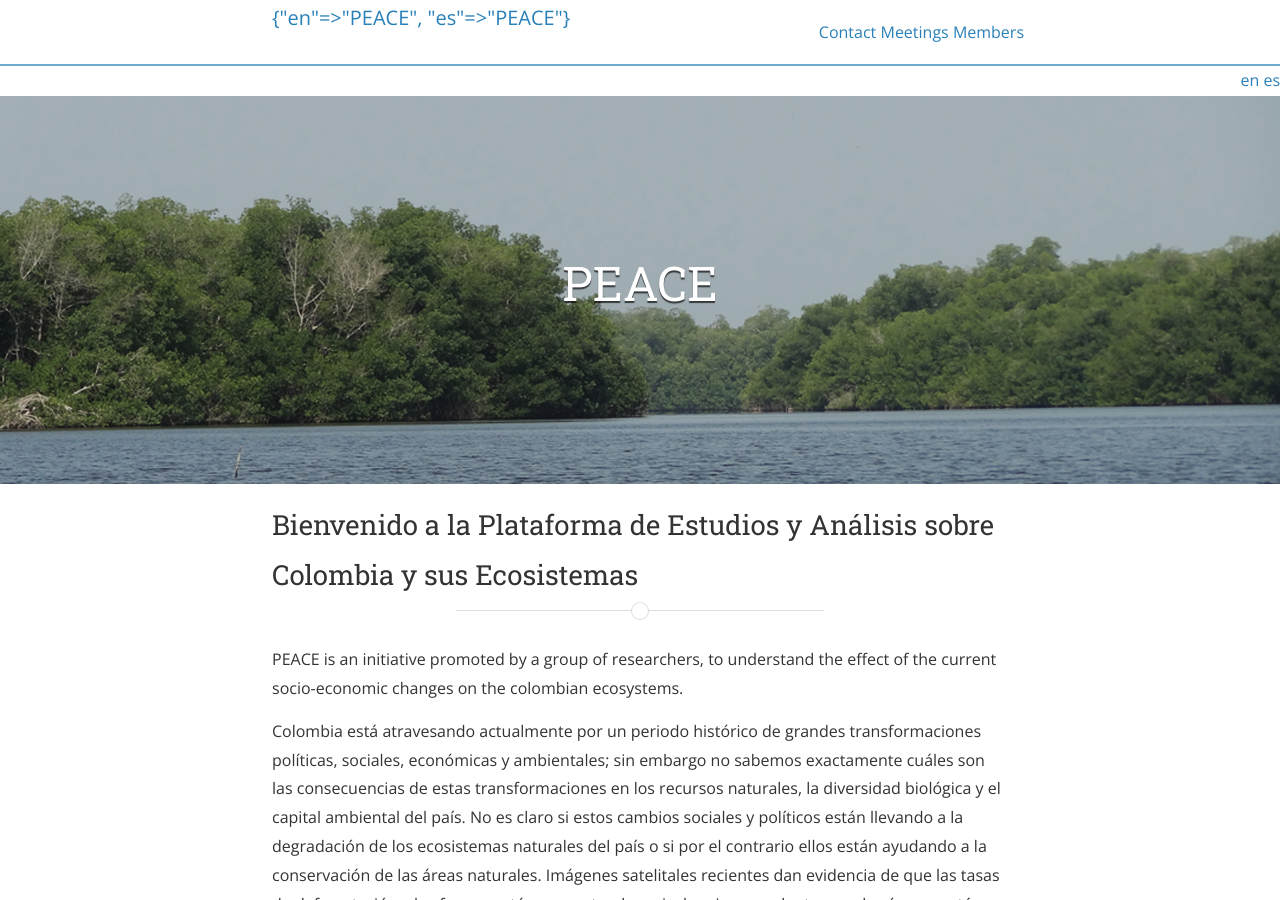
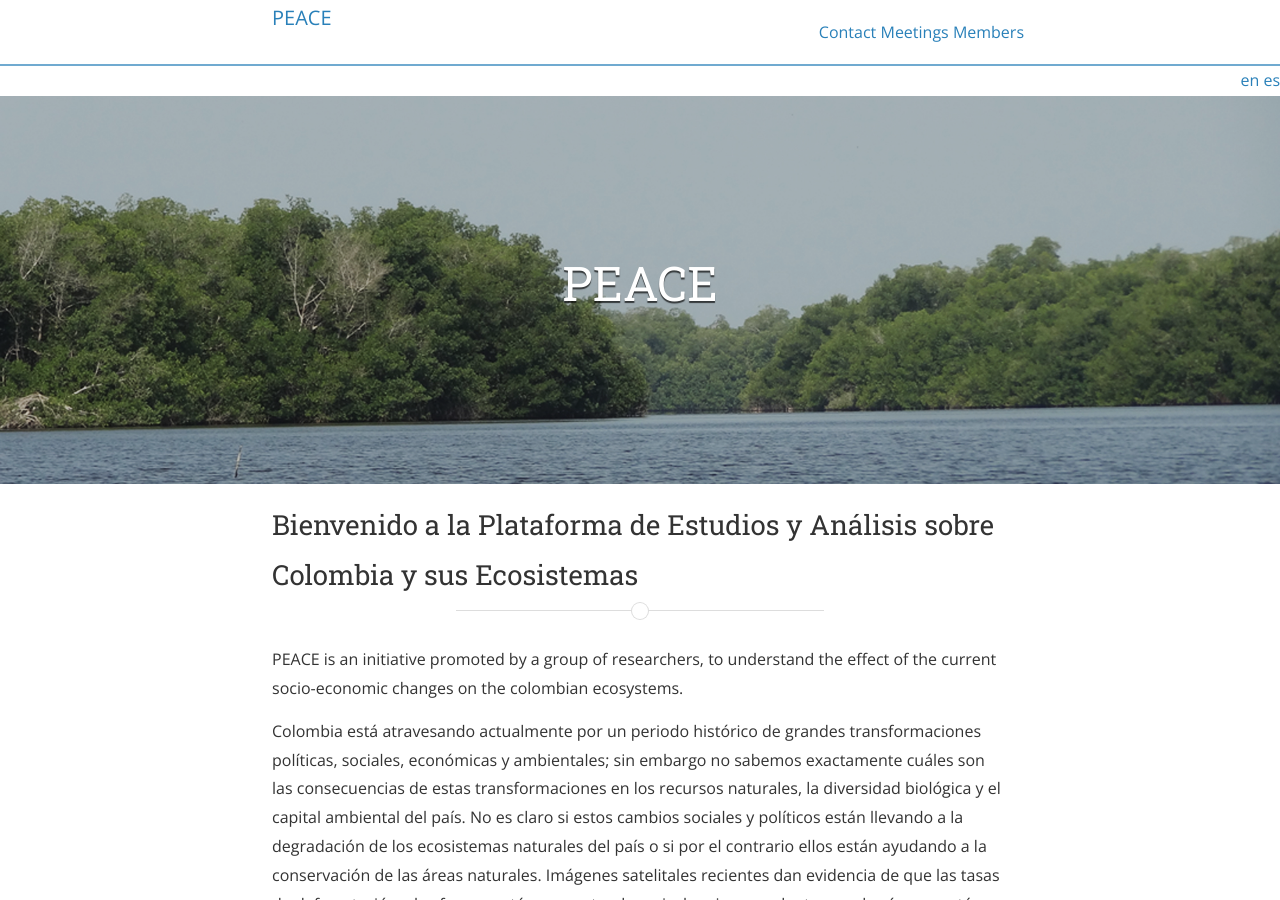
Before and after one commit to peacecolombia/peace, a Jekyll site: the page built from index.html, in a window 1280 px wide and 900 px high. Built offline with Jekyll 4.4.1, drawn with Linux system fonts in a browser that asks for light colours; nearby versions of some CDN libraries; the list of posts is cut into pages by our own code; a style sheet for code colours, icons or effects is not loaded.

Commit message:
Edited header

```diff
--- a/_includes/header.html
+++ b/_includes/header.html
@@ -2,9 +2,9 @@
   <div class="navigation-wrapper">
     <a href="{{ site.baseurl }}/" class="logo">
       {% if site.logo %}
-      <img src="{{ site.logo | prepend: site.baseurl }}" alt="{{ site.title }}">
+      <img src="{{ site.logo | prepend: site.baseurl }}" alt="{{ site.title[page.lang] }}">
       {% else %}
-      <span>{{ site.title }}</span>
+      <span>{{ site.title[page.lang] }}</span>
       {% endif %}
     </a>
     <a href="javascript:void(0)" class="navigation-menu-button" id="js-mobile-menu">
```
Also changed, not shown: 1 other file.
